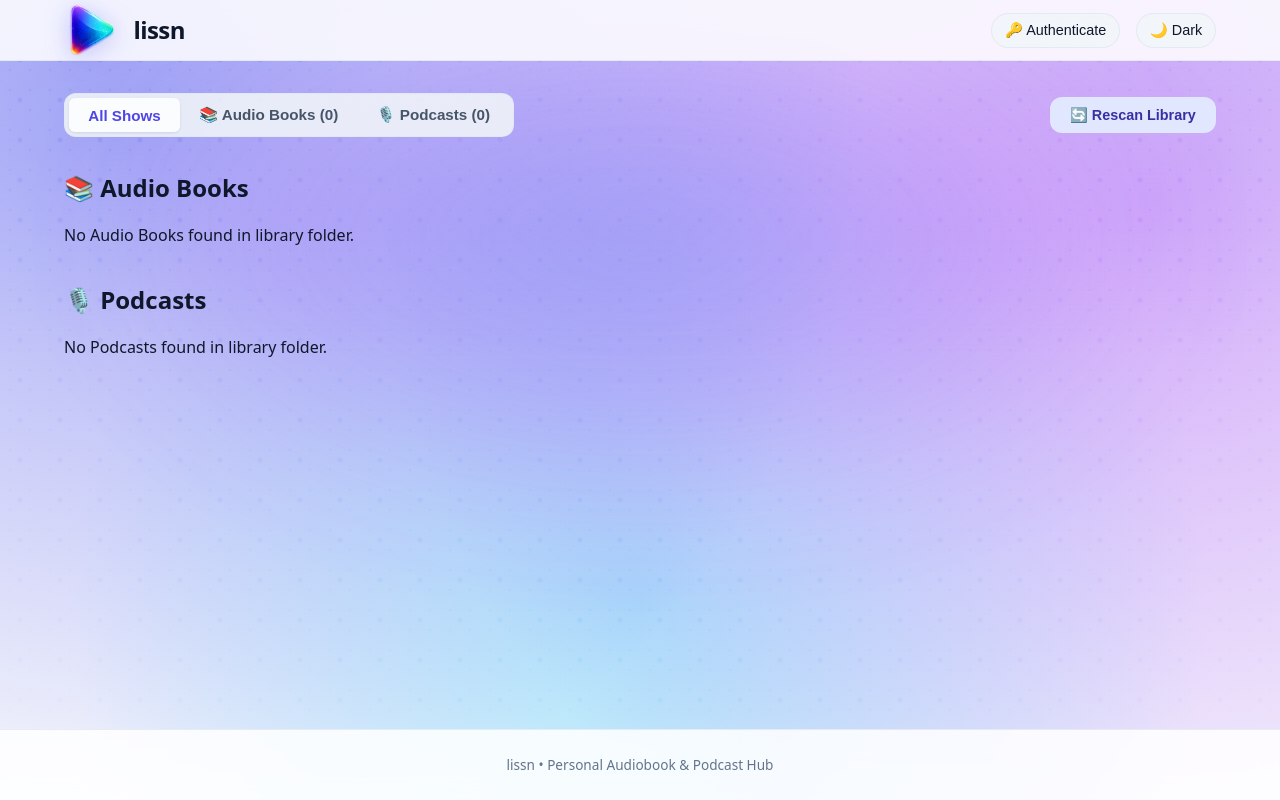
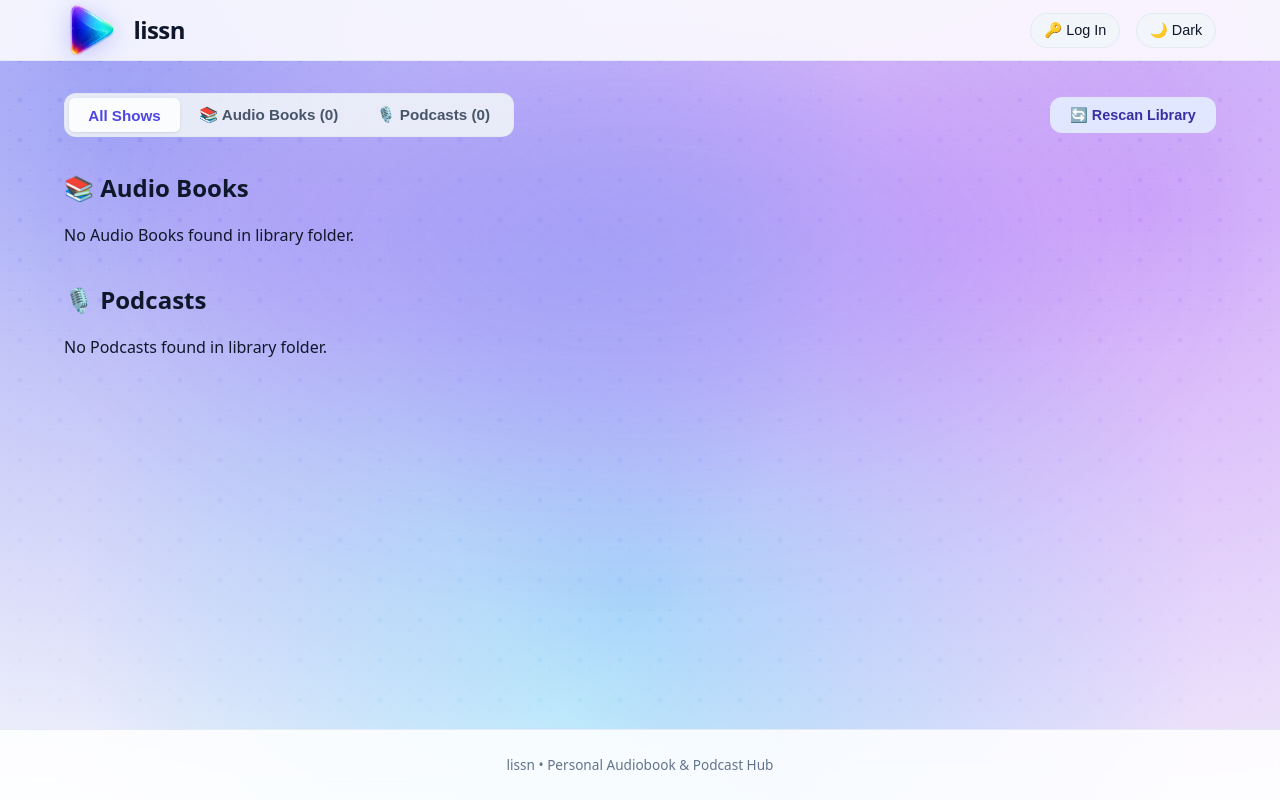
Before and after one commit to jakobbg/lissn, a FastAPI app: page / in a window 1280 px wide. Run offline with FastAPI, Linux system fonts and the light colour scheme; data that the repository does not hold is empty; some libraries are stand-ins or nearby versions.

Commit message:
🔑 Ensure Log In / Log Out button is always visible in top right header nav actions

```diff
--- a/src/lissn/static/app.js
+++ b/src/lissn/static/app.js
@@ -1063,18 +1063,13 @@ function updateAuthButtonUI() {
   const authBtn = document.getElementById('auth-btn');
   if (!authBtn) return;
 
-  if (!globalAuthState.passwordRequired) {
-    authBtn.hidden = true;
-    return;
-  }
-
   authBtn.hidden = false;
   if (globalAuthState.authenticated) {
     authBtn.textContent = '🚪 Log Out';
     authBtn.setAttribute('aria-label', 'Log out of session');
   } else {
-    authBtn.textContent = '🔑 Authenticate';
-    authBtn.setAttribute('aria-label', 'Authenticate session');
+    authBtn.textContent = '🔑 Log In';
+    authBtn.setAttribute('aria-label', 'Log in to session');
   }
 }
 
--- a/src/lissn/templates/index.html
+++ b/src/lissn/templates/index.html
@@ -45,11 +45,9 @@
         <span>lissn</span>
       </a>
       <div class="nav-actions">
-        {% if password_required %}
-          <button id="auth-btn" class="auth-btn" aria-label="{% if authenticated %}Log out{% else %}Authenticate{% endif %}">
-            {% if authenticated %}🚪 Log Out{% else %}🔑 Authenticate{% endif %}
-          </button>
-        {% endif %}
+        <button id="auth-btn" class="auth-btn" aria-label="{% if authenticated %}Log out{% else %}Log in{% endif %}">
+          {% if authenticated %}🚪 Log Out{% else %}🔑 Log In{% endif %}
+        </button>
         <button id="theme-toggle" class="theme-toggle-btn" aria-label="Switch light/dark theme">
           🌙 Dark
         </button>
```
Also changed, not shown: src/lissn/templates/show.html (+3 -5 lines), tests/test_app.py (+3 -3 lines).
